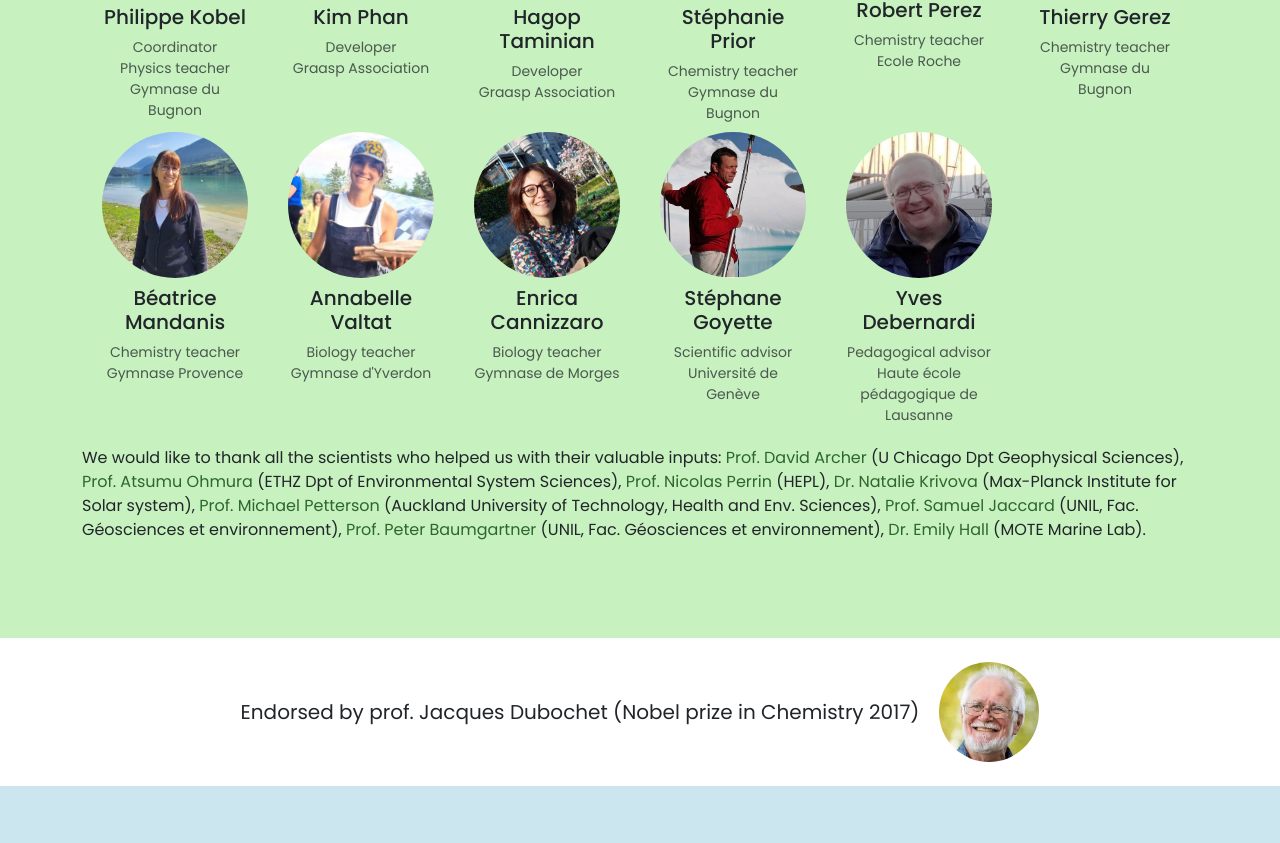
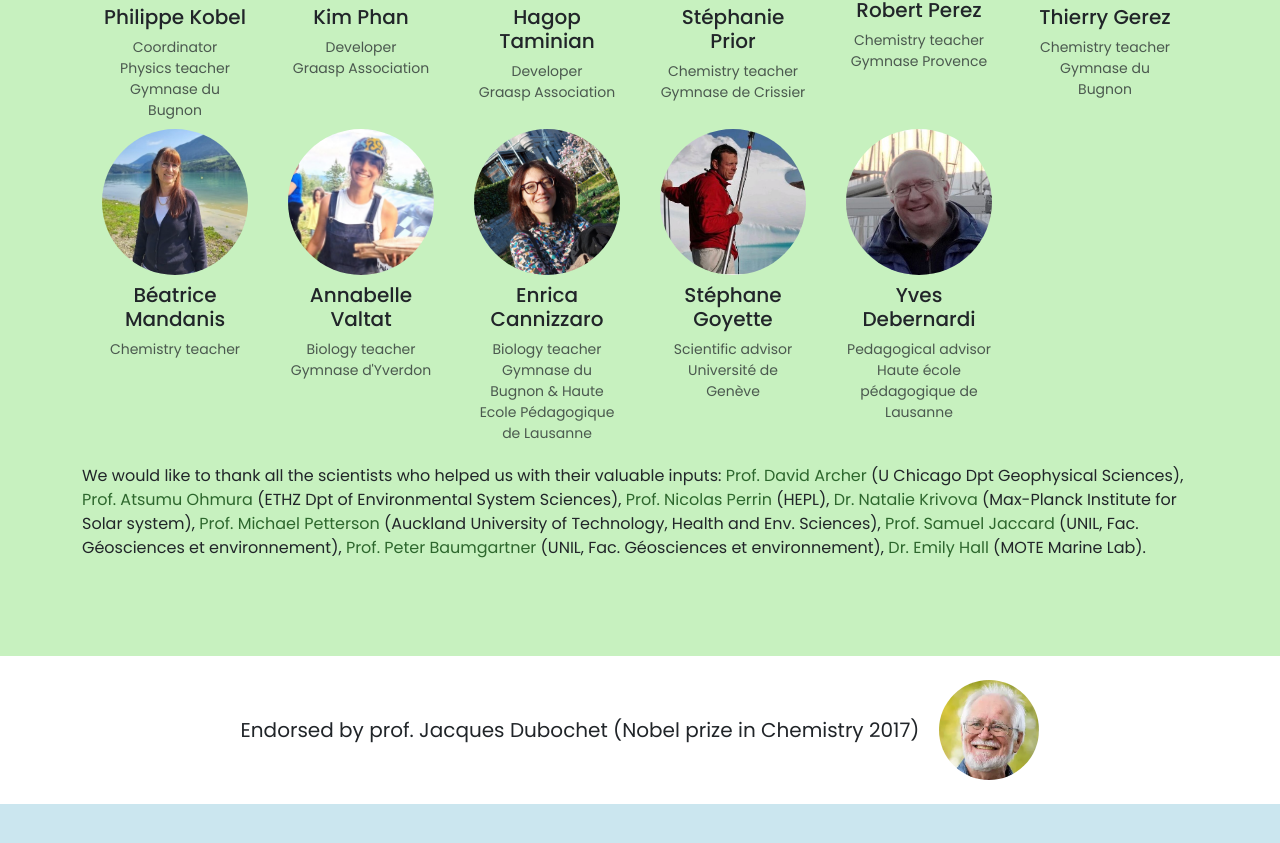
Before and after one commit to graasp/graasp-content-climate, an Astro site: page /en in a window 1280 px wide. Shown: the part 3655-4498 px from the top of the page. Built offline with nearby package versions, Linux system fonts and the light colour scheme; Astro itself is replaced by a stand-in of ours; no server answers.

Commit message:
feat: update affiliations of the team (#62)
Co-authored-by: kim <kim.phanhoang@epfl.ch>

```diff
--- a/src/components/subpages/team/Team.astro
+++ b/src/components/subpages/team/Team.astro
@@ -63,14 +63,14 @@ const t = useTranslations(lang);
             <TeamMember
               img={SP}
               name="Stéphanie Prior"
-              roles={[t('CHEMISTRY_TEACHER_FEMALE'), 'Gymnase du Bugnon']}
+              roles={[t('CHEMISTRY_TEACHER_FEMALE'), 'Gymnase de Crissier']}
             />
           </div>
           <div class="col-6 col-sm-4 col-lg-3 col-xl-2">
             <TeamMember
               img={RP}
               name="Robert Perez"
-              roles={[t('CHEMISTRY_TEACHER_MALE'), 'Ecole Roche']}
+              roles={[t('CHEMISTRY_TEACHER_MALE'), 'Gymnase Provence']}
             />
           </div>
           <div class="col-6 col-sm-4 col-lg-3 col-xl-2">
@@ -84,7 +84,7 @@ const t = useTranslations(lang);
             <TeamMember
               img={BM}
               name="Béatrice Mandanis"
-              roles={[t('CHEMISTRY_TEACHER_FEMALE'), 'Gymnase Provence']}
+              roles={[t('CHEMISTRY_TEACHER_FEMALE')]}
             />
           </div>
           <div class="col-6 col-sm-4 col-lg-3 col-xl-2">
@@ -98,7 +98,10 @@ const t = useTranslations(lang);
             <TeamMember
               img={EC}
               name="Enrica Cannizzaro"
-              roles={[t('BIOLOGY_TEACHER_FEMALE'), 'Gymnase de Morges']}
+              roles={[
+                t('BIOLOGY_TEACHER_FEMALE'),
+                'Gymnase du Bugnon & Haute Ecole Pédagogique de Lausanne',
+              ]}
             />
           </div>
           <div class="col-6 col-sm-4 col-lg-3 col-xl-2">
```
